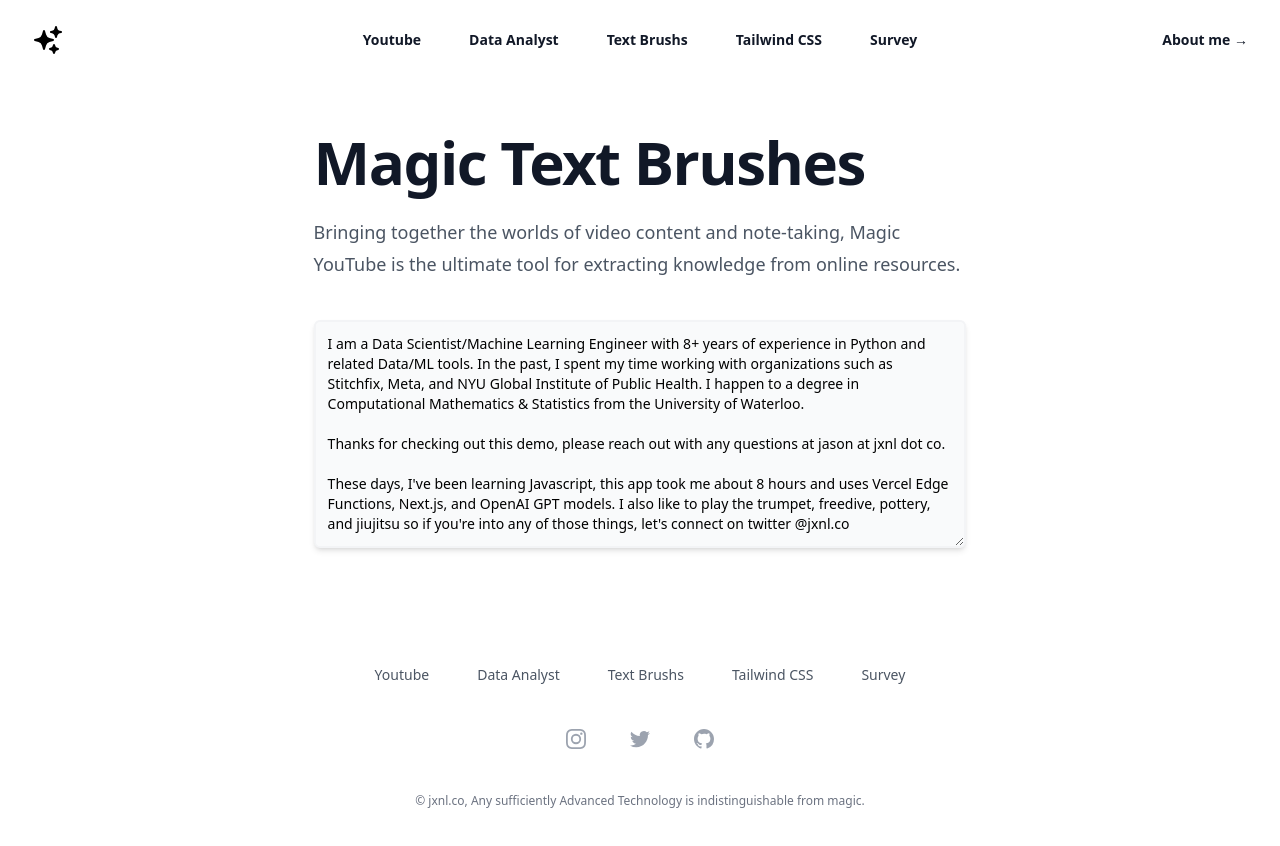
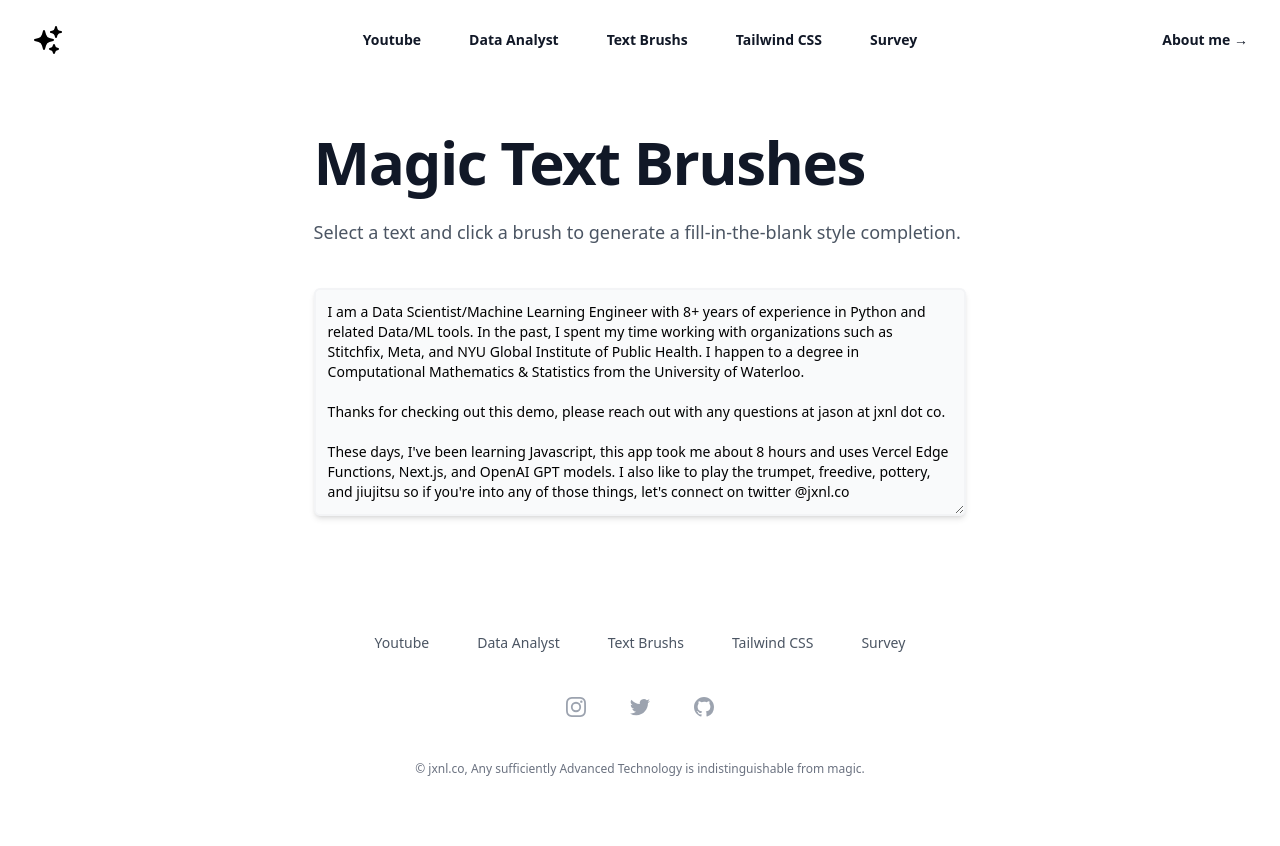
Before and after one commit to jxnl/magic-text, a Next.js app in the folder magic-text/: page /text in a window 1280 px wide. Shown: the top 846 px of the page. Built offline with nearby package versions, Linux system fonts and the light colour scheme.

Commit message:
add text copy

```diff
--- a/magic-text/src/app/text/page.tsx
+++ b/magic-text/src/app/text/page.tsx
@@ -126,9 +126,8 @@ export default function Home() {
               Magic Text Brushes
             </h1>
             <p className="mt-6 text-lg leading-8 text-gray-600">
-              Bringing together the worlds of video content and note-taking,
-              Magic YouTube is the ultimate tool for extracting knowledge from
-              online resources.
+              Select a text and click a brush to generate a fill-in-the-blank
+              style completion.
             </p>
           </div>
 
```
